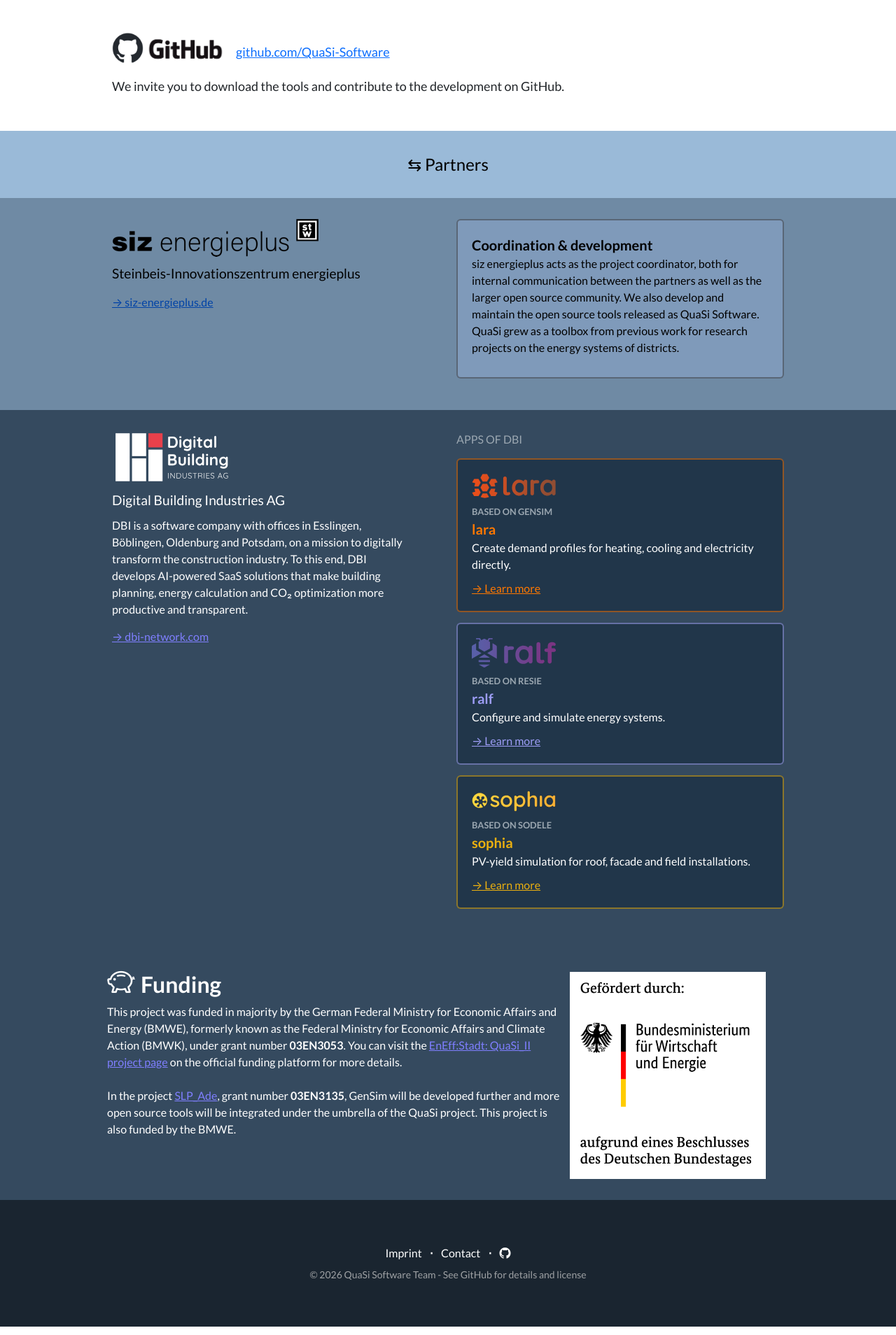
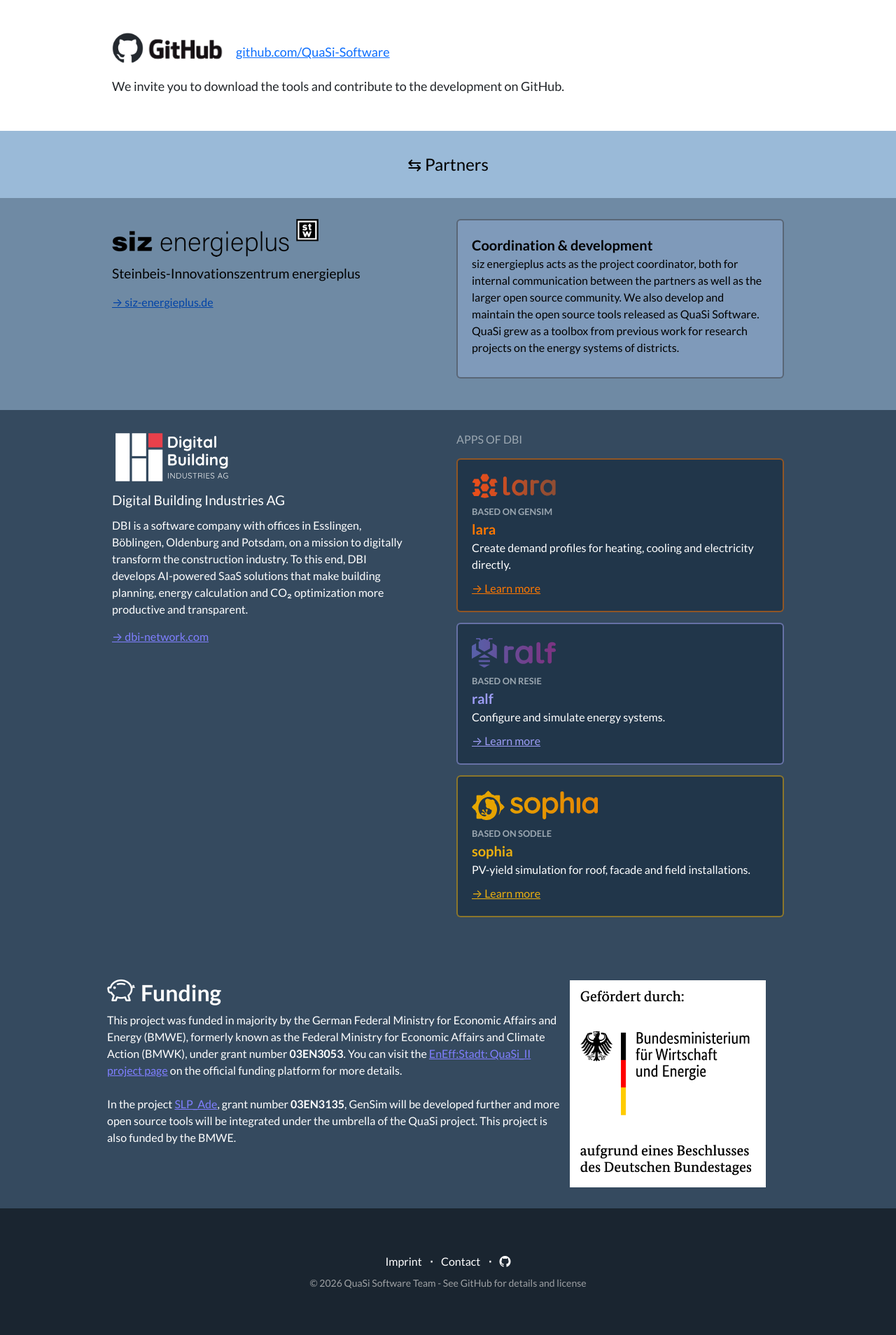
Before and after one commit to QuaSi-Software/Website, a Jekyll site: the page built from index.markdown, in a window 1280 px wide. Shown: the part 1324-3232 px from the top of the page at 70% size. Built offline with Jekyll 4.4.1, drawn with Linux system fonts in a browser that asks for light colours.

Commit message:
Update logo for tool sophia in coop banner

```diff
--- a/_layouts/default.html
+++ b/_layouts/default.html
@@ -152,7 +152,7 @@
                         </div>
 
                         <div class="card coop-band-tools-card border-gold">
-                            <img class="coop-band-card-logo" src="{{'assets/logos/sophia.svg' | absolute_url}}"/>
+                            <img class="coop-band-card-logo" src="{{'assets/logos/sophia.svg' | absolute_url}}" style="max-width: 180px;"/>
                             <div class="coop-band-card-subtitle text-muted">BASED ON SODELE</div>
                             <div class="coop-band-card-header text-gold">sophia</div>
                             <div class="coop-band-card-text">
```
Also changed, not shown: assets/logos/sophia.svg.
